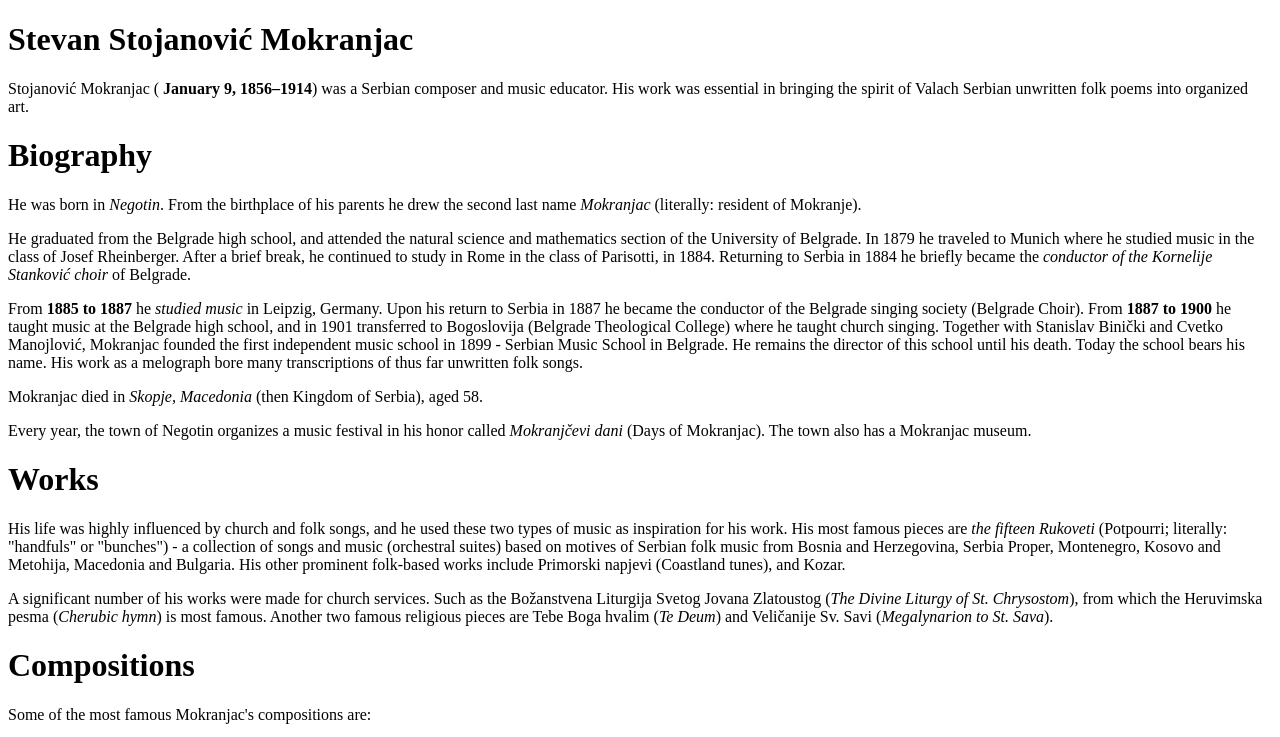
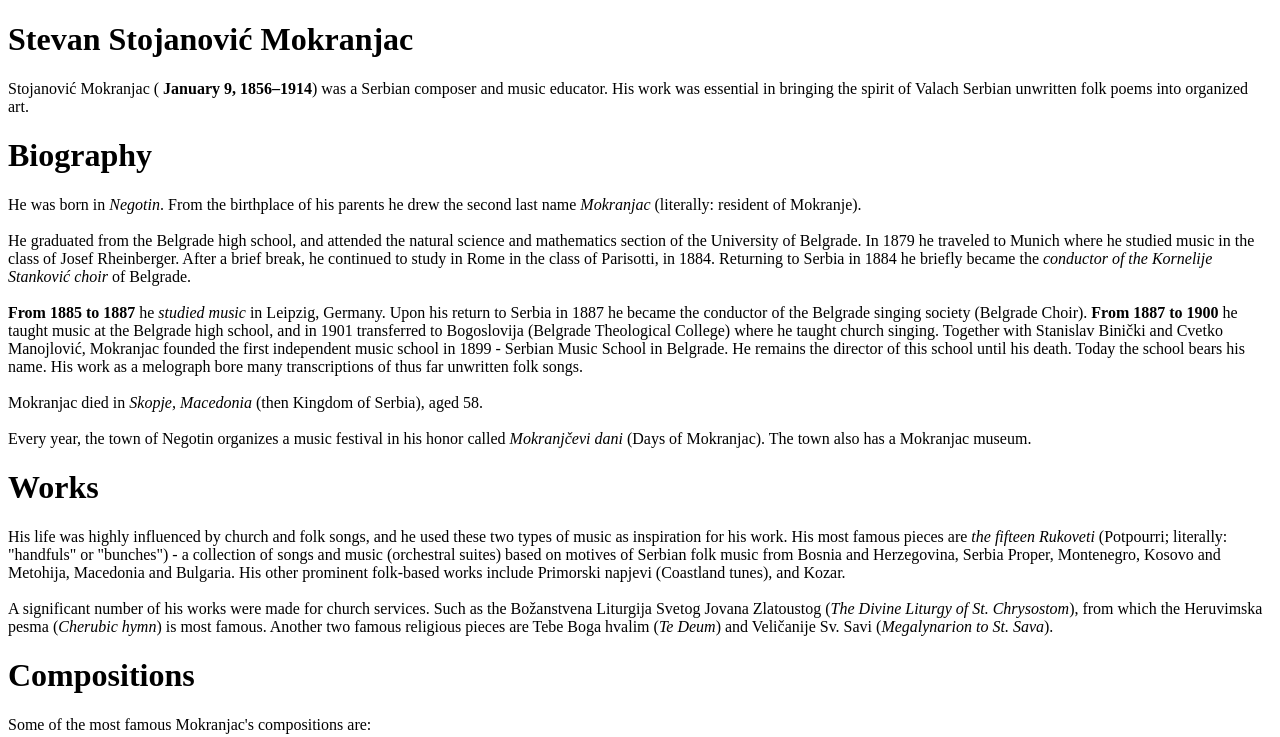
Before and after one commit to Marian-2020/the-first-html-project, a plain HTML site: page index.html in a window 1280 px wide. Shown: the top 737 px of the page. Drawn offline with Linux system fonts and the light colour scheme.

Commit message:
Edit document

```diff
--- a/index.html
+++ b/index.html
@@ -17,27 +17,25 @@
 
         <h1>Biography</h1>
 
-        <p>He was born in <em> Negotin</em>. From the birthplace of his parents he drew the second last name <em> Mokranjac</em> (literally: resident of Mokranje).</p>
-
         <p>
+            He was born in <em> Negotin</em>. From the birthplace of his parents he drew the second last name <em> Mokranjac</em> (literally: resident of Mokranje).
+            <br><br>
             He graduated from the Belgrade high school, and attended the natural science and mathematics section of the University of Belgrade.
             In 1879 he traveled to Munich where he studied music in the class of Josef Rheinberger.
             After a brief break, he continued to study in Rome in the class of Parisotti, in 1884.
             Returning to Serbia in 1884 he briefly became the <em>conductor of the Kornelije Stanković choir</em> of Belgrade.
-        </p>
-
-        <p>
-            From <strong>1885 to 1887</strong> he <em>studied music</em> in Leipzig, Germany.
+            <br><br>
+            <strong>From 1885 to 1887</strong> he <em>studied music</em> in Leipzig, Germany.
             Upon his return to Serbia in 1887 he became the conductor of the Belgrade singing society (Belgrade Choir).
-            From <strong>1887 to 1900</strong> he taught music at the Belgrade high school, and in 1901 transferred to Bogoslovija (Belgrade Theological College) where he taught church singing.
+            <strong>From 1887 to 1900</strong> he taught music at the Belgrade high school, and in 1901 transferred to Bogoslovija (Belgrade Theological College) where he taught church singing.
             Together with Stanislav Binički and Cvetko Manojlović, Mokranjac founded the first independent music school in 1899 - Serbian Music School in Belgrade.
             He remains the director of this school until his death. Today the school bears his name. His work as a melograph bore many transcriptions of thus far unwritten folk songs.
+            <br><br>
+            Mokranjac died in <em>Skopje, Macedonia</em> (then Kingdom of Serbia), aged 58.
+            <br><br>
+            Every year, the town of Negotin organizes a music festival in his honor called <em>Mokranjčevi dani</em> (Days of Mokranjac).
+            The town also has a Mokranjac museum.
         </p>
-
-        <p>Mokranjac died in <em>Skopje, Macedonia</em> (then Kingdom of Serbia), aged 58.</p>
-
-        <p>Every year, the town of Negotin organizes a music festival in his honor called <em>Mokranjčevi dani</em> (Days of Mokranjac).
-        The town also has a Mokranjac museum.</p>
 
         <h1>Works</h1>
 
@@ -45,9 +43,7 @@
             His life was highly influenced by church and folk songs, and he used these two types of music as inspiration for his work.
             His most famous pieces are <em>the fifteen Rukoveti</em> (Potpourri; literally: "handfuls" or "bunches") - a collection of songs and music (orchestral suites) based on motives of Serbian folk music from Bosnia and Herzegovina, Serbia Proper, Montenegro, Kosovo and Metohija, Macedonia and Bulgaria.
             His other prominent folk-based works include Primorski napjevi (Coastland tunes), and Kozar.
-        </p>
-
-        <p>
+            <br><br>
             A significant number of his works were made for church services.
             Such as the Božanstvena Liturgija Svetog Jovana Zlatoustog (<em>The Divine Liturgy of St. Chrysostom</em>), from which the Heruvimska pesma (<em>Cherubic hymn</em>) is most famous.
             Another two famous religious pieces are Tebe Boga hvalim (<em>Te Deum</em>) and Veličanije Sv. Savi (<em>Megalynarion to St. Sava</em>).
```
